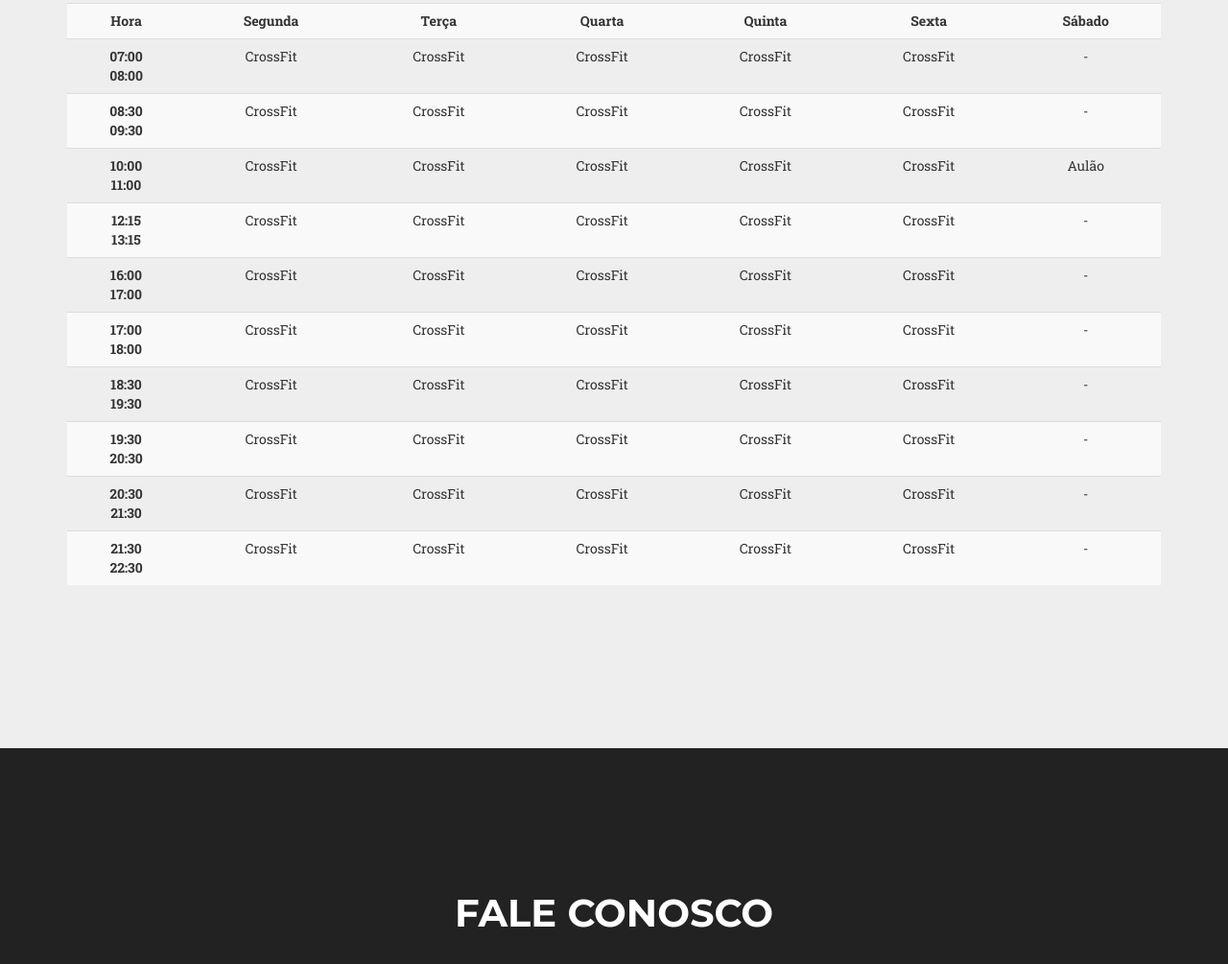
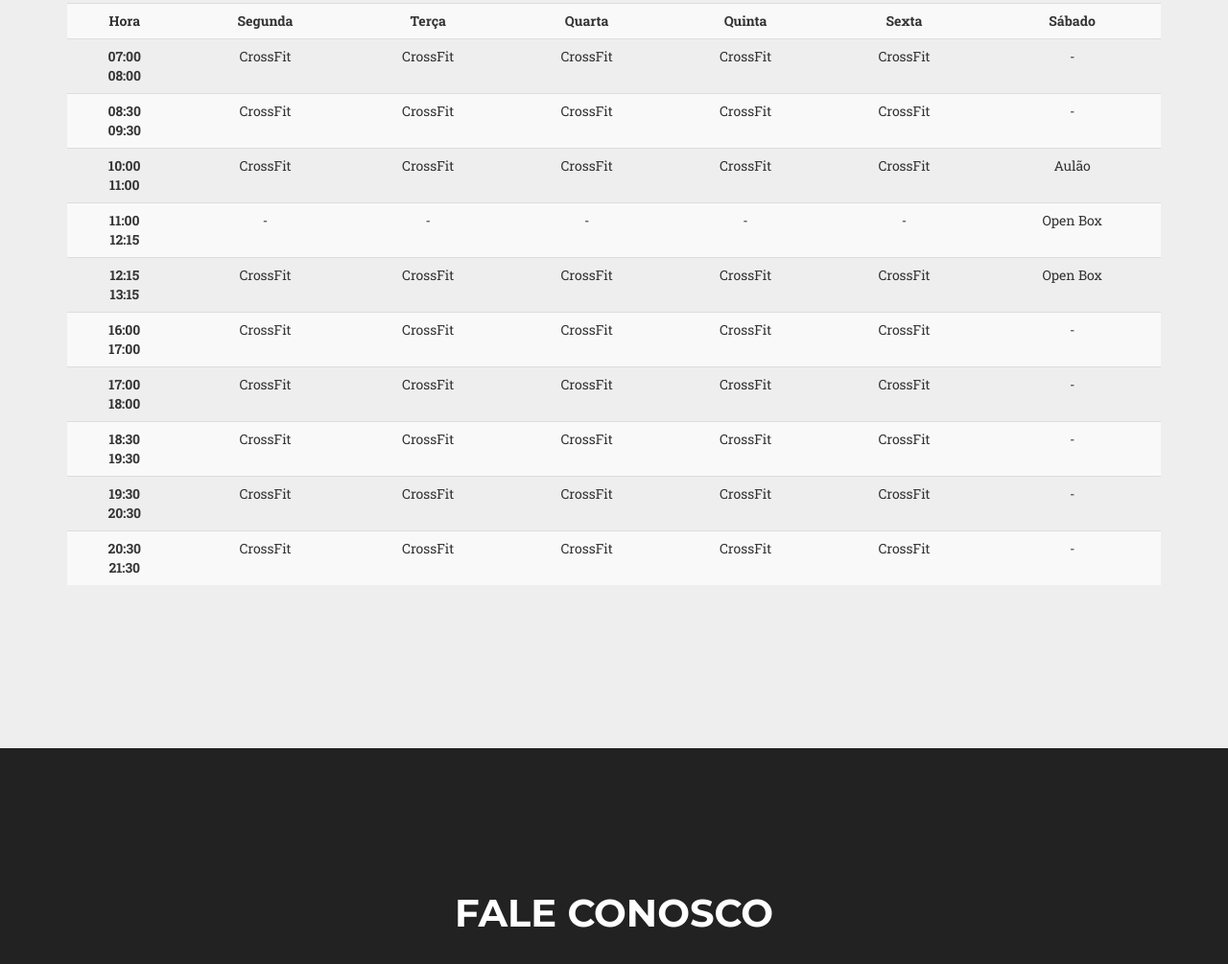
Before and after one commit to H3134/LagoaCrossfit, a website: page index.html in a window 1280 px wide. Shown: the part 2575-3580 px from the top of the page at 96% size. Drawn offline with nearby package versions, Linux system fonts and the light colour scheme; a web font is replaced by a local one.

Commit message:
Update index.html

```diff
--- a/index.html
+++ b/index.html
@@ -225,13 +225,22 @@
               <td>Aulão</td>
             </tr>
             <tr>
+            <th>11:00<br/>12:15</th>
+              <td>-</td>
+              <td>-</td>
+              <td>-</td>
+              <td>-</td>
+              <td>-</td>
+              <td>Open Box</td>
+            </tr>
+            <tr>
               <th>12:15<br/>13:15</th>
               <td>CrossFit</td>
               <td>CrossFit</td>
               <td>CrossFit</td>
               <td>CrossFit</td>
               <td>CrossFit</td>
-              <td>-</td>
+              <td>Open Box</td>
             </tr>
             <tr>
               <th>16:00<br/>17:00</th>
@@ -271,15 +280,6 @@
             </tr>
             <tr>
               <th>20:30<br/>21:30</th>
-              <td>CrossFit</td>
-              <td>CrossFit</td>
-              <td>CrossFit</td>
-              <td>CrossFit</td>
-              <td>CrossFit</td>
-              <td>-</td>
-            </tr>
-            <tr>
-              <th>21:30<br/>22:30</th>
               <td>CrossFit</td>
               <td>CrossFit</td>
               <td>CrossFit</td>
```
